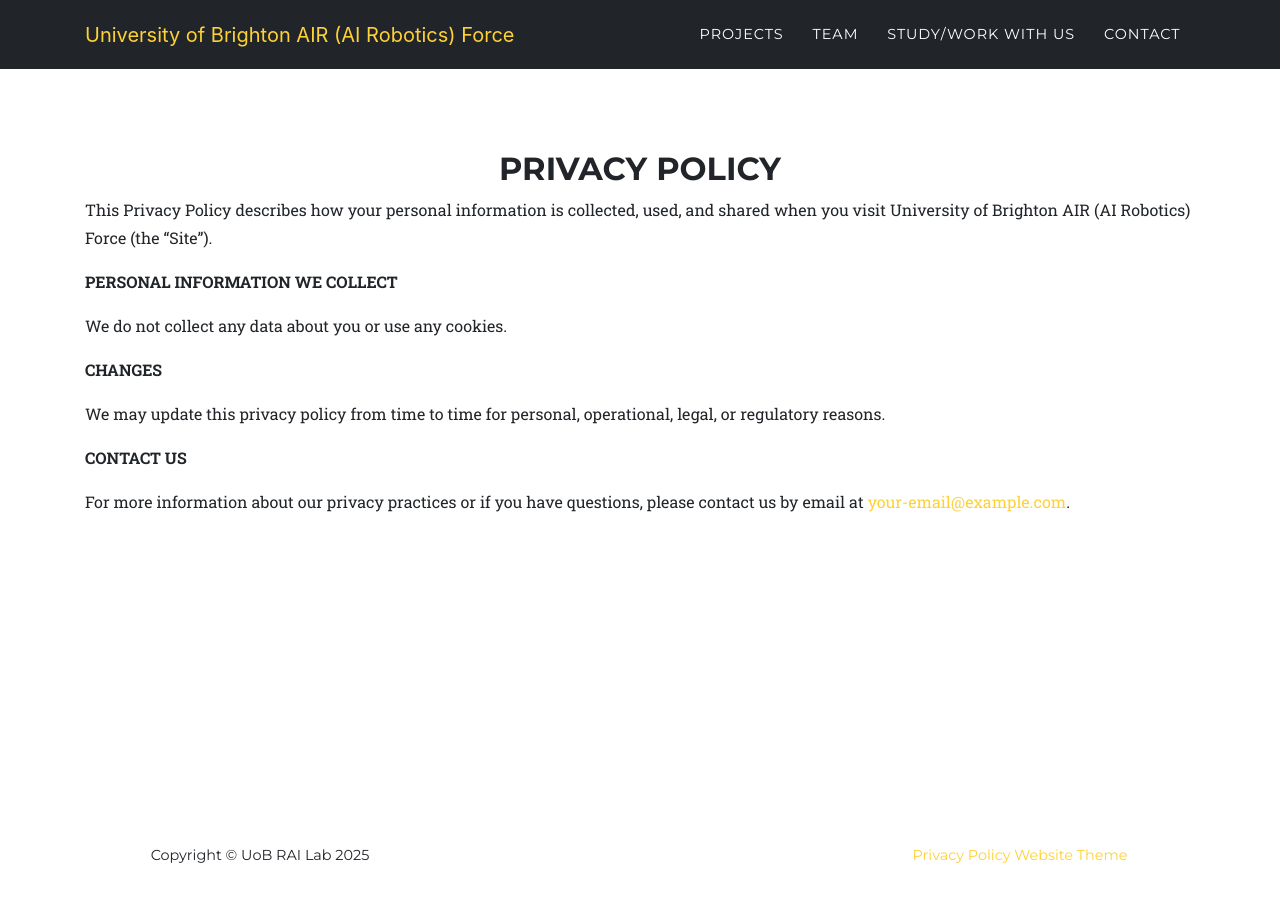
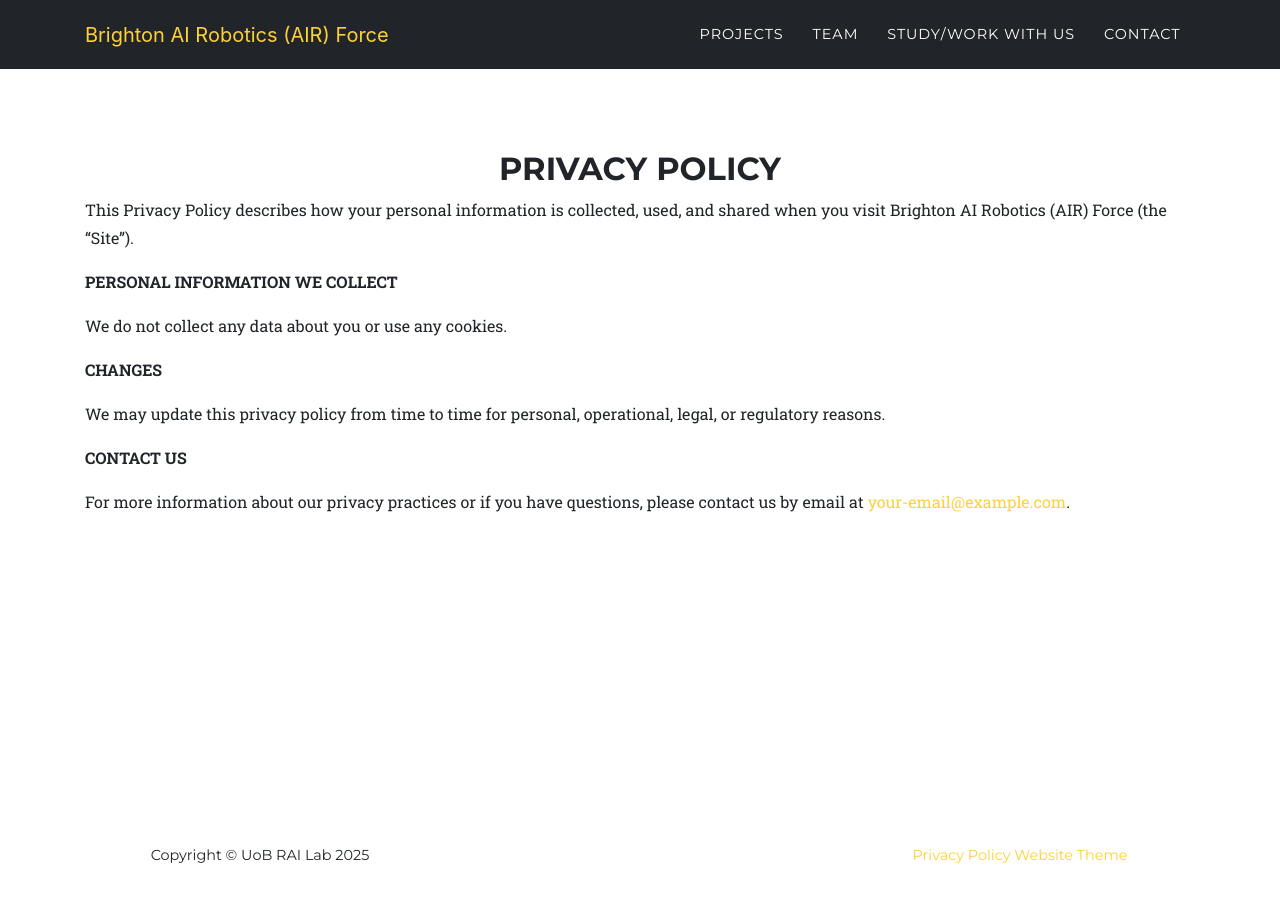
Before and after one commit to AlmasB/RAI, a Jekyll site: the page built from legal.md, in a window 1280 px wide. Built offline with Jekyll 4.4.1, drawn with Linux system fonts in a browser that asks for light colours; some web fonts are replaced.

Commit message:
clean up

```diff
--- a/_config.yml
+++ b/_config.yml
@@ -17,7 +17,7 @@
 url    : "" # the base hostname & protocol for your site, e.g. http://example.com
 baseurl: "/RAI" # the subpath of your site, e.g. /blog
 
-title      : University of Brighton AIR (AI Robotics) Force
+title      : Brighton AI Robotics (AIR) Force
 email      : your-email@example.com #this is also the email contact forms will go to
 description: "University of Brighton Robotics AI Lab website"
 author     : Almas Baim
```
Also changed, not shown: _data/sitetext.yml (+7 -1 lines), _portfolio/project1.md (+1 -1 lines).
